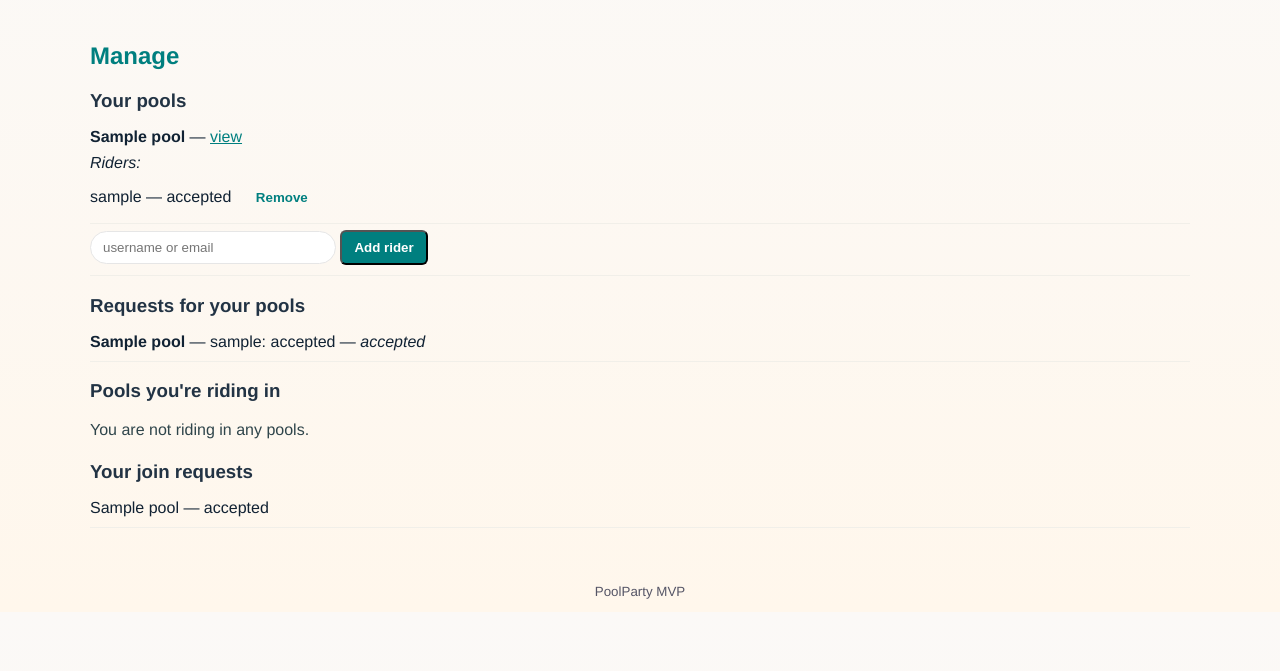
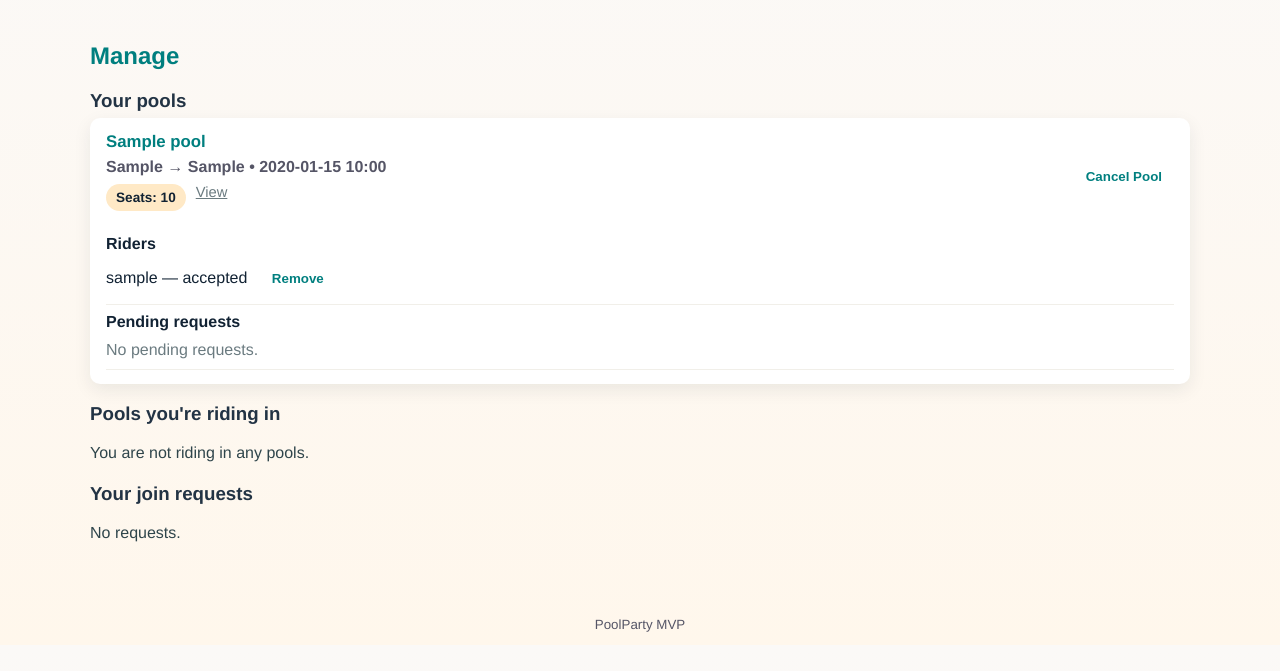
Before and after one commit to DanielHu2018/PoolParty, a Flask app: page /manage in a window 1280 px wide. Shown: the part 102-773 px from the top of the page. Run offline with Flask 3, Linux system fonts and the light colour scheme; a user stored in the database is signed in; tables that the repository leaves empty hold one stand-in row (values such as "Sample post").

Commit message:
Improved UI

```diff
--- a/app/main.py
+++ b/app/main.py
@@ -68,6 +68,19 @@ def pool_detail(pool_id):
         if pool.owner_id == current_user.id:
             flash('You are the owner of this pool and cannot request to join it.', 'warning')
             return redirect(url_for('main.pool_detail', pool_id=pool.id))
+        # Prevent duplicate pending requests or if user already has a ride on this pool
+        existing_jr = JoinRequest.query.filter_by(user_id=current_user.id, pool_id=pool.id, status='pending').first()
+        if existing_jr:
+            flash('You already have a pending request for this pool.', 'info')
+            return redirect(url_for('main.pool_detail', pool_id=pool.id))
+        existing_ride_for_user = Ride.query.filter_by(pool_id=pool.id, user_id=current_user.id).first()
+        if existing_ride_for_user:
+            flash('You are already a rider on this pool.', 'info')
+            return redirect(url_for('main.pool_detail', pool_id=pool.id))
+        # Prevent joining a full pool
+        if hasattr(pool, 'seats') and (pool.seats is not None) and pool.seats <= 0:
+            flash('This pool has no seats available.', 'warning')
+            return redirect(url_for('main.pool_detail', pool_id=pool.id))
         jr = JoinRequest(user_id=current_user.id, pool_id=pool.id, message=form.message.data)
         db.session.add(jr)
         db.session.commit()
@@ -75,7 +88,12 @@ def pool_detail(pool_id):
         return redirect(url_for('main.pool_detail', pool_id=pool.id))
     is_owner = current_user.is_authenticated and (pool.owner_id == current_user.id)
     is_rider = user_ride is not None
-    return render_template('pool_detail.html', pool=pool, form=form, is_owner=is_owner, is_rider=is_rider)
+    seats_available = None
+    is_full = False
+    if hasattr(pool, 'seats'):
+        seats_available = pool.seats
+        is_full = (seats_available is not None) and (seats_available <= 0)
+    return render_template('pool_detail.html', pool=pool, form=form, is_owner=is_owner, is_rider=is_rider, seats_available=seats_available, is_full=is_full)
 
 
 @main_bp.route('/manage')
@@ -104,7 +122,8 @@ def manage():
 
     # Show the user's join requests, but hide those where the pool is cancelled or where
     # the user already has a ride on that pool which is cancelled.
-    raw_requests = JoinRequest.query.filter_by(user_id=current_user.id).all()
+    # Show the user's join requests (only pending ones), but hide those where the pool is cancelled
+    raw_requests = JoinRequest.query.filter_by(user_id=current_user.id, status='pending').all()
     my_requests = []
     for jr in raw_requests:
         pool = jr.pool
@@ -117,8 +136,8 @@ def manage():
             continue
         my_requests.append(jr)
 
-    # Collect join requests for pools owned by the current user (so owners can review them)
-    owner_raw_requests = JoinRequest.query.join(Pool).filter(Pool.owner_id == current_user.id).all()
+    # Collect pending join requests for pools owned by the current user (owners review only pending requests)
+    owner_raw_requests = JoinRequest.query.join(Pool).filter(Pool.owner_id == current_user.id, JoinRequest.status == 'pending').all()
     owner_requests = []
     for jr in owner_raw_requests:
         pool = jr.pool
@@ -152,6 +171,11 @@ def cancel_pool(pool_id):
     if pool.owner_id != current_user.id:
         flash('Unauthorized', 'danger')
         return redirect(url_for('main.pool_detail', pool_id=pool.id))
+    # Prevent cancelling a pool that already has riders
+    existing_ride = Ride.query.filter_by(pool_id=pool.id).first()
+    if existing_ride:
+        flash('Cannot cancel a pool with riders. Remove riders first.', 'warning')
+        return redirect(url_for('main.manage'))
     try:
         pool.cancelled = True
         db.session.commit()
@@ -176,6 +200,13 @@ def leave_pool(pool_id):
         return redirect(url_for('main.pool_detail', pool_id=pool.id))
     # remove the ride record (user leaves pool)
     db.session.delete(ride)
+    # restore a seat when a rider leaves (if seats column exists)
+    if hasattr(pool, 'seats') and (pool.seats is not None):
+        try:
+            pool.seats = pool.seats + 1
+        except Exception:
+            # fallback: ignore if seats can't be updated
+            pass
     db.session.commit()
     flash('You have left the pool.', 'info')
     return redirect(url_for('main.listings'))
@@ -204,6 +235,12 @@ def add_rider(pool_id):
     if existing:
         flash('That user is already a rider on this pool.', 'info')
         return redirect(url_for('main.manage'))
+    # ensure seats available before adding
+    if hasattr(pool, 'seats') and (pool.seats is not None):
+        if pool.seats <= 0:
+            flash('No seats available to add this rider.', 'warning')
+            return redirect(url_for('main.manage'))
+        pool.seats = pool.seats - 1
     ride = Ride(pool_id=pool.id, user_id=user.id, status='scheduled')
     db.session.add(ride)
     db.session.commit()
@@ -227,6 +264,12 @@ def remove_rider(pool_id, user_id):
         flash('Rider not found.', 'warning')
         return redirect(url_for('main.manage'))
     db.session.delete(ride)
+    # restore a seat when a rider is removed by owner
+    if hasattr(pool, 'seats') and (pool.seats is not None):
+        try:
+            pool.seats = pool.seats + 1
+        except Exception:
+            pass
     db.session.commit()
     flash('Rider removed from the pool.', 'info')
     return redirect(url_for('main.manage'))
@@ -242,6 +285,12 @@ def handle_request(req_id, action):
         flash('Unauthorized', 'danger')
         return redirect(url_for('main.manage'))
     if action == 'accept':
+        # ensure there are seats available
+        if hasattr(pool, 'seats') and (pool.seats is not None):
+            if pool.seats <= 0:
+                flash('No seats available to accept this request.', 'warning')
+                return redirect(url_for('main.manage'))
+            pool.seats = pool.seats - 1
         jr.status = 'accepted'
         # create a Ride as basic assignment
         ride = Ride(pool_id=pool.id, user_id=jr.user_id, status='scheduled')
@@ -251,3 +300,21 @@ def handle_request(req_id, action):
     db.session.commit()
     flash('Request updated', 'info')
     return redirect(url_for('main.manage'))
+
+
+@main_bp.route('/request/<int:req_id>/cancel', methods=['POST'])
+@login_required
+def cancel_request(req_id):
+    """Allow a requester to cancel/withdraw their pending join request."""
+    jr = JoinRequest.query.get_or_404(req_id)
+    # only the requester can cancel their own request
+    if jr.user_id != current_user.id:
+        flash('Unauthorized', 'danger')
+        return redirect(url_for('main.manage'))
+    if jr.status != 'pending':
+        flash('Request cannot be cancelled (already processed).', 'info')
+        return redirect(url_for('main.manage'))
+    jr.status = 'withdrawn'
+    db.session.commit()
+    flash('Join request cancelled.', 'info')
+    return redirect(url_for('main.manage'))
--- a/app/templates/manage.html
+++ b/app/templates/manage.html
@@ -1,87 +1,129 @@
 {% extends 'base.html' %}
 {% block content %}
   <h2>Manage</h2>
+
   <h3>Your pools</h3>
-  {% if owned_pools %}
+  {% if owner_pools_info %}
+    <div class="listings-grid">
+      {% for info in owner_pools_info %}
+        {% set p = info.pool %}
+        <div class="card">
+          <div class="card-body">
+            <div style="display:flex;justify-content:space-between;align-items:center;margin-bottom:8px;">
+              <div>
+                <div class="card-title">{{ p.title }}</div>
+                <div class="card-route">{{ p.origin }} → {{ p.destination }} {% if p.depart_time %}• {{ p.depart_time.strftime('%Y-%m-%d %H:%M') }}{% endif %}</div>
+                <div class="card-meta">
+                  <span class="pill">Seats: {{ p.seats }}</span>
+                  <a href="{{ url_for('main.pool_detail', pool_id=p.id) }}" class="muted">View</a>
+                </div>
+              </div>
+              <div>
+                <form method="post" action="{{ url_for('main.cancel_pool', pool_id=p.id) }}" style="display:inline">
+                  <button type="submit" class="btn secondary">Cancel Pool</button>
+                </form>
+              </div>
+            </div>
+
+            <div style="margin-top:6px;">
+              <strong>Riders</strong>
               <ul>
-    {% for p in owned_pools %}
-      <li>
-        <strong>{{ p.title }}</strong> — <a href="{{ url_for('main.pool_detail', pool_id=p.id) }}">view</a>
-        <div style="margin-top:8px;">
-          <em>Riders:</em>
-          <ul>
-            {% for r in p.rides %}
-              <li>{{ r.passenger.username }} {% if r.status != 'cancelled' %} — {{ r.status }}{% else %} — <em>cancelled</em>{% endif %}
-                <form method="post" action="{{ url_for('main.remove_rider', pool_id=p.id, user_id=r.user_id) }}" style="display:inline;margin-left:8px;">
+                {% if info.riders %}
+                  {% for item in info.riders %}
+                    <li>{{ item.user.username }} {% if item.ride.status != 'cancelled' %} — {{ item.ride.status }}{% else %} — <em>cancelled</em>{% endif %}
+                      <form method="post" action="{{ url_for('main.remove_rider', pool_id=p.id, user_id=item.user.id) }}" style="display:inline;margin-left:8px;">
                         <button type="submit" class="btn secondary">Remove</button>
                       </form>
                     </li>
+                  {% endfor %}
                 {% else %}
                   <li class="muted">No riders yet.</li>
-            {% endfor %}
+                {% endif %}
               </ul>
-          <form method="post" action="{{ url_for('main.add_rider', pool_id=p.id) }}" style="margin-top:6px;">
-            <input name="identifier" placeholder="username or email" class="search-input" style="width:220px;display:inline-block;">
-            <button type="submit" class="btn">Add rider</button>
-          </form>
+            </div>
+
+            <div style="margin-top:8px;">
+              <strong>Pending requests</strong>
+              <ul>
+                {% if info.requests %}
+                  {% for jr in info.requests %}
+                    <li>
+                      <div style="display:flex;justify-content:space-between;align-items:center;gap:10px;">
+                        <div>
+                          <div><strong>{{ jr.requester.username }}</strong> <span class="muted">({{ jr.requester.email }})</span></div>
+                          {% if jr.message %}
+                            <div class="muted">"{{ jr.message }}"</div>
+                          {% endif %}
+                        </div>
+                        <div style="white-space:nowrap;">
+                          <a href="{{ url_for('main.handle_request', req_id=jr.id, action='accept') }}" class="btn">Accept</a>
+                          <a href="{{ url_for('main.handle_request', req_id=jr.id, action='reject') }}" class="btn secondary">Reject</a>
+                        </div>
                       </div>
                     </li>
                   {% endfor %}
+                {% else %}
+                  <li class="muted">No pending requests.</li>
+                {% endif %}
               </ul>
+            </div>
+          </div>
+        </div>
+      {% endfor %}
+    </div>
   {% else %}
     <p>You do not own any pools.</p>
   {% endif %}
-
-  <h3>Requests for your pools</h3>
-  {% if owner_requests %}
-    {% set current_pool = None %}
-    <ul>
-    {% for jr in owner_requests %}
-      {% if not loop.first and jr.pool.id != current_pool %}
-        {# just continue grouping #}
-      {% endif %}
-      {% set current_pool = jr.pool.id %}
-      <li>
-        <strong>{{ jr.pool.title }}</strong> — {{ jr.requester.username }}: {{ jr.status }}
-        {% if jr.status == 'pending' %}
-          — <a href="{{ url_for('main.handle_request', req_id=jr.id, action='accept') }}">accept</a> | <a href="{{ url_for('main.handle_request', req_id=jr.id, action='reject') }}">reject</a>
-        {% else %}
-          {% if jr.status == 'accepted' %}
-            — <em>accepted</em>
-          {% else %}
-            — <em>{{ jr.status }}</em>
-          {% endif %}
-        {% endif %}
-      </li>
-    {% endfor %}
-    </ul>
-  {% else %}
-    <p>No incoming requests for your pools.</p>
-  {% endif %}
+  {# Requests are shown inside each pool card (Pending requests) - removed duplicate section #}
 
   <h3>Pools you're riding in</h3>
   {% if my_rides %}
-    <ul>
+    <div class="listings-grid">
       {% for ride in my_rides %}
-      <li>
-        <strong>{{ ride.pool.title }}</strong> — {{ ride.pool.origin }} → {{ ride.pool.destination }} — <a href="{{ url_for('main.pool_detail', pool_id=ride.pool.id) }}">view</a>
-        <form method="post" action="{{ url_for('main.leave_pool', pool_id=ride.pool.id) }}" style="display:inline;margin-left:8px;">
+        <div class="card">
+          <div class="card-body">
+            <div class="card-title">{{ ride.pool.title }}</div>
+            <div class="card-route">{{ ride.pool.origin }} → {{ ride.pool.destination }}</div>
+            <div style="margin-top:8px;display:flex;gap:8px;align-items:center;">
+              <a href="{{ url_for('main.pool_detail', pool_id=ride.pool.id) }}" class="btn">View</a>
+              <form method="post" action="{{ url_for('main.leave_pool', pool_id=ride.pool.id) }}" style="display:inline">
                 <button type="submit" class="btn secondary">Leave</button>
               </form>
-      </li>
+            </div>
+          </div>
+        </div>
       {% endfor %}
-    </ul>
+    </div>
   {% else %}
     <p>You are not riding in any pools.</p>
   {% endif %}
 
   <h3>Your join requests</h3>
   {% if my_requests %}
-    <ul>
+    <div class="listings-grid">
       {% for r in my_requests %}
-      <li>{{ r.pool.title }} — {{ r.status }}</li>
+        <div class="card">
+          <div class="card-body">
+            <div style="display:flex;justify-content:space-between;align-items:center;">
+              <div>
+                <div class="card-title">{{ r.pool.title }}</div>
+                <div class="card-route">{{ r.pool.origin }} → {{ r.pool.destination }}</div>
+                <div class="muted">requested on {{ r.created_at.strftime('%Y-%m-%d') }}</div>
+                {% if r.message %}
+                  <div style="margin-top:6px;" class="muted">"{{ r.message }}"</div>
+                {% endif %}
+              </div>
+              <div style="white-space:nowrap;display:flex;gap:8px;align-items:center;">
+                <a href="{{ url_for('main.pool_detail', pool_id=r.pool.id) }}" class="btn">View</a>
+                <form method="post" action="{{ url_for('main.cancel_request', req_id=r.id) }}" style="display:inline">
+                  <button type="submit" class="btn secondary">Cancel</button>
+                </form>
+              </div>
+            </div>
+          </div>
+        </div>
       {% endfor %}
-    </ul>
+    </div>
   {% else %}
     <p>No requests.</p>
   {% endif %}
```
Also changed, not shown: app/templates/create_pool.html (+40 -11 lines), app/templates/pool_detail.html (+54 -15 lines), poolparty.db. Lines whose indentation alone changed are shown as unchanged.
